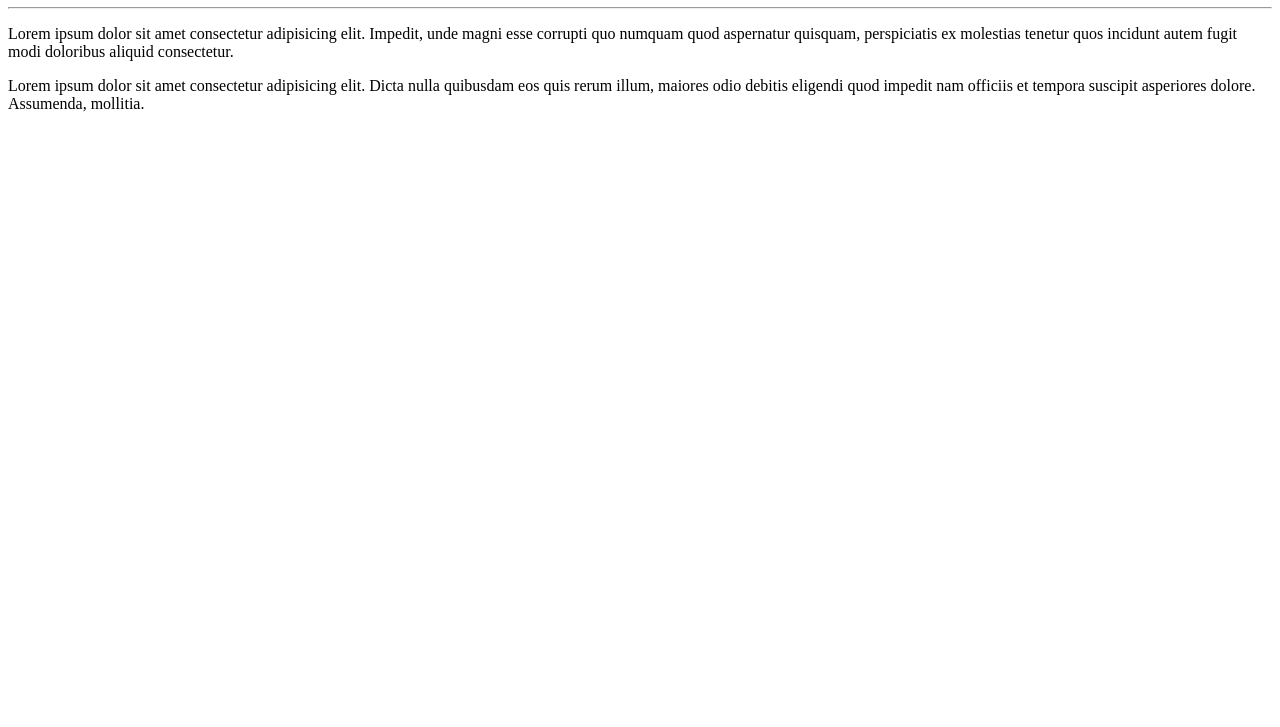
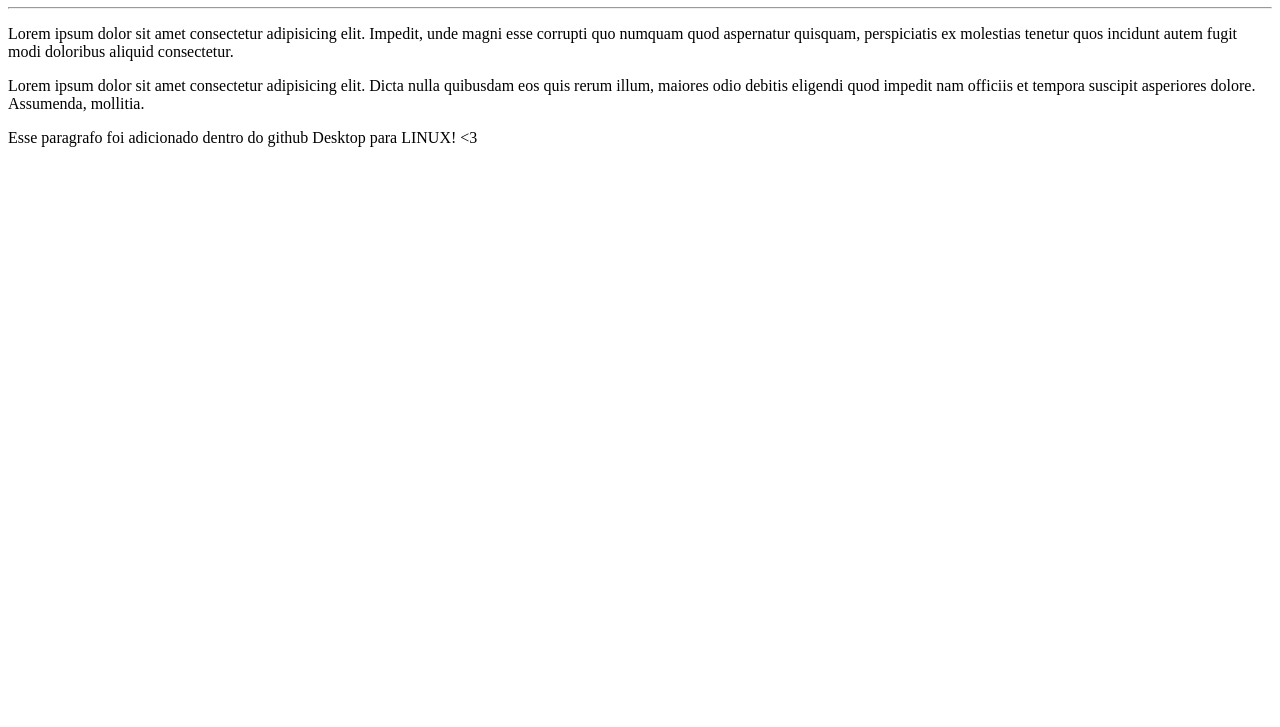
Before and after one commit to AleFreitasdaSilva/First-Project, a plain HTML site: page site-exemplo/index.html in a window 1280 px wide. Shown: the part 73-800 px from the top of the page. Drawn offline with Linux system fonts and the light colour scheme.

Commit message:
Mudei o arquivo index.

```diff
--- a/site-exemplo/index.html
+++ b/site-exemplo/index.html
@@ -11,5 +11,6 @@
     <hr>
     <p>Lorem ipsum dolor sit amet consectetur adipisicing elit. Impedit, unde magni esse corrupti quo numquam quod aspernatur quisquam, perspiciatis ex molestias tenetur quos incidunt autem fugit modi doloribus aliquid consectetur.</p>
     <p>Lorem ipsum dolor sit amet consectetur adipisicing elit. Dicta nulla quibusdam eos quis rerum illum, maiores odio debitis eligendi quod impedit nam officiis et tempora suscipit asperiores dolore. Assumenda, mollitia.</p>
+    <p>Esse paragrafo foi adicionado dentro do github Desktop para LINUX! &lt;3 </p>
 </body>
 </html>
```
